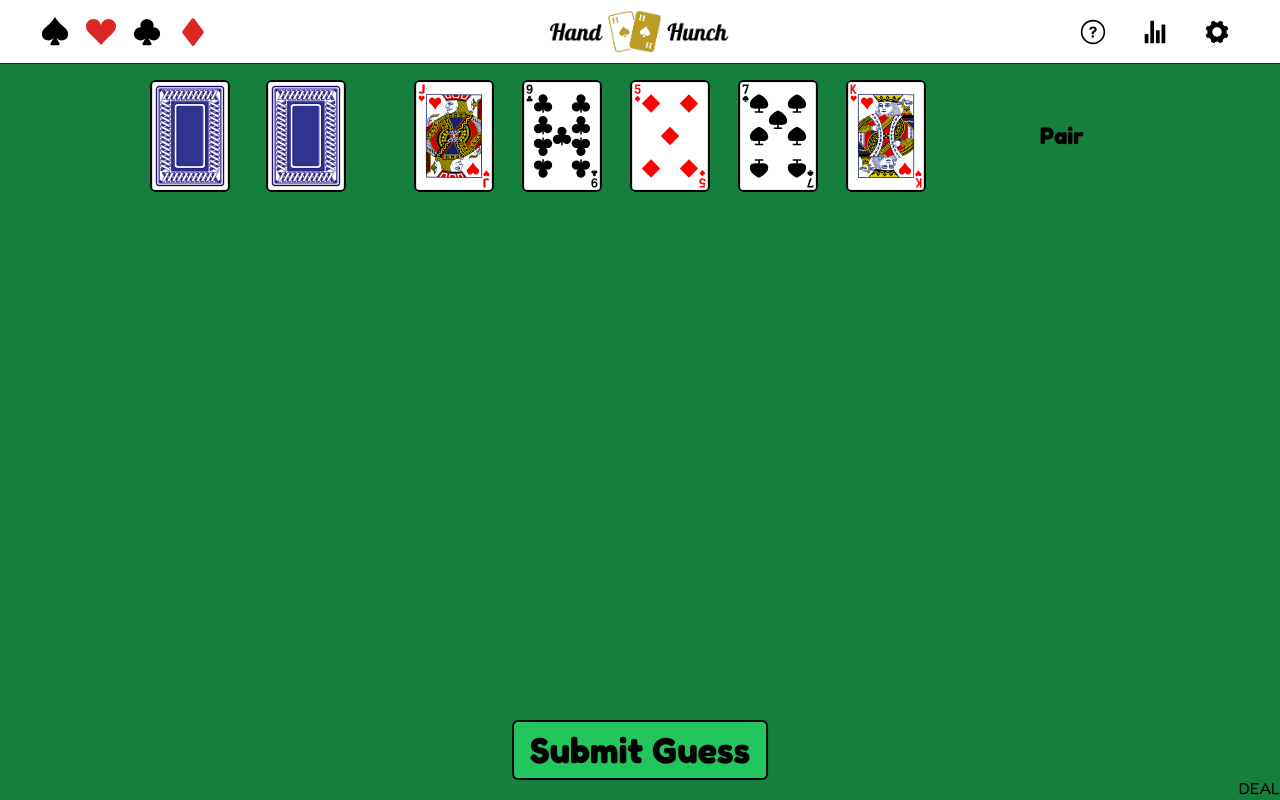
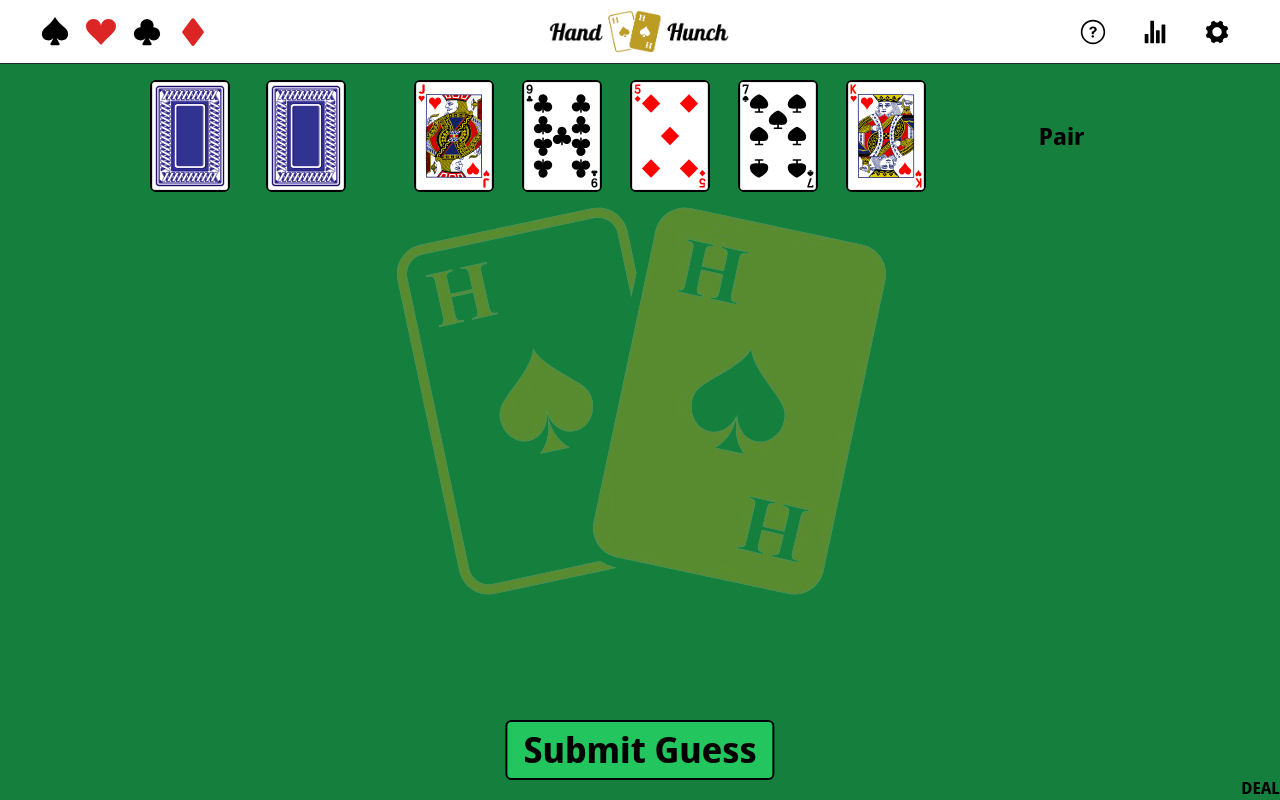
Before and after one commit to landerson02/Hand-Hunch, a Next.js app: page / in a window 1280 px wide. Built offline with nearby package versions, Linux system fonts and the light colour scheme.

Commit message:
Background

```diff
--- a/components/Row.tsx
+++ b/components/Row.tsx
@@ -14,7 +14,7 @@ const Row = ({board, hand, guess, onCardClick}: rowProps) => {
   let strength = evaluate(board, hand);
   return (
     <motion.div
-      initial={{ opacity: 0, y: 20 }}
+      initial={{ opacity: 0, y: 20, z: 1}}
       animate={{ opacity: 1, y: 0 }}
       transition={{ duration: .4, delay: 0 }}
       className='flex flex-col md:flex-row items-center justify-evenly w-[100%] p-1 pr-32 pl-32'
--- a/pages/_app.tsx
+++ b/pages/_app.tsx
@@ -1,15 +1,15 @@
 import '@/styles/globals.css'
 import type { AppProps } from 'next/app'
-import { Fredoka } from 'next/font/google'
+import { Noto_Sans_Display } from 'next/font/google'
 
-const font = Fredoka({
+const font = Noto_Sans_Display ({
   subsets: ['latin'],
   variable: '--font-font'
 });
 
 export default function App({ Component, pageProps }: AppProps) {
   return (
-    <main className={`${font.className} font-sans`}>
+    <main className={`${font.className} font-semibold`}>
       <Component {...pageProps} />
     </main>
   )
--- a/pages/_document.tsx
+++ b/pages/_document.tsx
@@ -5,6 +5,7 @@ export default function Document() {
     <Html lang="en">
       <Head>
         <title>Hand Hunch</title>
+        <link rel="icon" href="@/public/HandHunchFavicon.ico" />
       </Head>
       <body>
         <Main />
--- a/pages/index.tsx
+++ b/pages/index.tsx
@@ -1,4 +1,4 @@
-import React, { useState, useEffect } from 'react';
+import React, {useState, useEffect, useRef} from 'react';
 import Board from '../components/Board';
 import Card from "@/components/Card";
 import { Deck } from "@/objects/deck";
@@ -8,6 +8,8 @@ import Nav from "@/components/Nav";
 import Row from "@/components/Row";
 import CardSelect from '@/components/CardSelect';
 import GameOver from "@/components/GameOver";
+import logo from '@/public/HandHunchLogoCards.png';
+import Image from "next/image";
 
 export default function Home() {
   const [game, setGame] = useState<Game>(new Game());
@@ -20,12 +22,22 @@ export default function Home() {
   const [isCardSelectOpen, setIsCardSelectOpen] = useState(false);
   const [isGameOverOpen, setIsGameOverOpen] = useState(false);
 
+  const scrollRef = useRef<HTMLDivElement>(null);
+
   useEffect(() => {
     setGame(game);
     setBoards(game.boards);
     setGuesses(game.guesses);
     setHand(game.hand.cards);
   }, []);
+
+  useEffect(() => {
+    if (scrollRef.current) {
+        if (scrollRef.current) {
+          scrollRef.current.scrollTo(0, scrollRef.current.scrollHeight - 560);
+        }
+    }
+  }, [boards]);
 
   const onCardSelect = (index: number) => {
     let guess = game.guesses[curIteration];
@@ -95,18 +107,24 @@ export default function Home() {
     setBoards([...game.boards]);
     setGuesses([...game.guesses]);
     setCurIteration(curIteration+1);
+    // if (scrollRef.current) {
+    //   scrollRef.current.scrollIntoView({ behavior: 'smooth', block: 'end', inline: 'nearest' });
+    // }
   }
 
   return (
     <div className='bg-green-700 h-screen'>
+      <div className={"absolute left-1/2 top-1/2 transform -translate-x-1/2 -translate-y-1/2 flex justify-center align-middle z-0"}>
+        <Image src={logo} alt={"Logo"} className={"opacity-40"}/>
+      </div>
       <Nav />
-      <div className='overflow-y-auto h-[77%] pt-2'>
+      <div className='overflow-y-auto h-[77%] pt-2 z-1' ref={scrollRef}>
         {boards.map((board, index) => {
           return <Row key={index} board={board} hand={game.hand} guess={game.guesses[index]} onCardClick={onCardSelect}/>
         })}
       </div>
       {!isGameOver && <button
-        className='fixed bottom-5 left-1/2 font-extrabold text-4xl bg-green-500 border-2 border-black rounded-md px-4 py-2 transform -translate-x-1/2 hover:bg-green-600'
+        className='fixed bottom-5 left-1/2  z-1 font-extrabold text-4xl bg-green-500 border-2 border-black rounded-md px-4 py-2 transform -translate-x-1/2 hover:bg-green-600'
         onClick={() => {
           onSubmitGuess();
         }}>Submit Guess</button>}
```
Also changed, not shown: public/HandHunchLogoCards.png (added), 1 other file (tests, documents, lock files or other folders).
